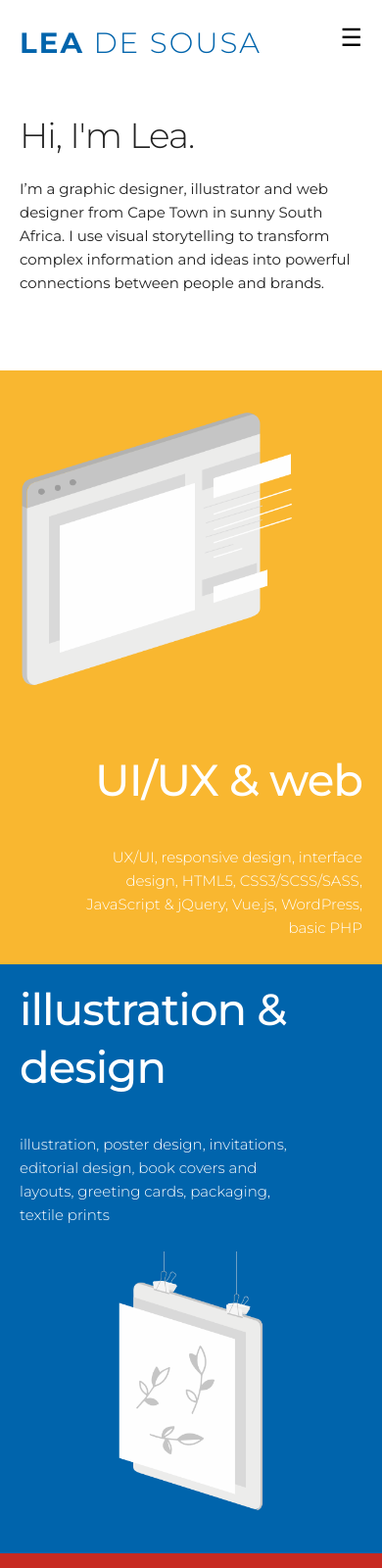
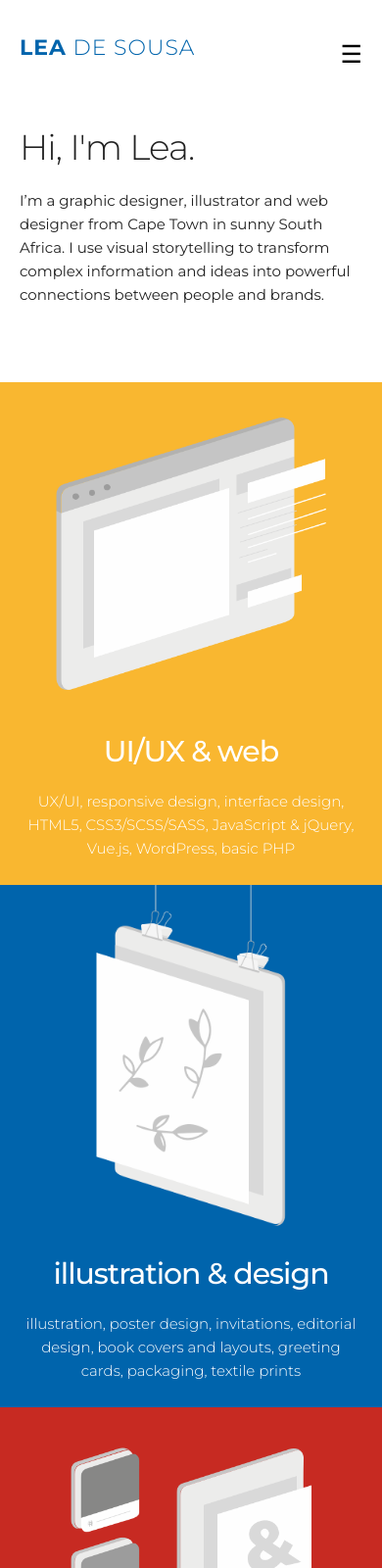
Before and after one commit to banana-montana/portfolio, a plain HTML site: page index.html in a window 390 px wide. Shown: the top 1600 px of the page at 98% size. Drawn offline with nearby package versions, Linux system fonts and the light colour scheme.

Commit message:
Changes to mobile view

```diff
--- a/css/style.scss
+++ b/css/style.scss
@@ -50,7 +50,7 @@ main {
   z-index: 1;
   top: 0;
   left: 0;
-  background: white;
+  background: $yellow-color;
   overflow-y: hidden;
   transition: 0.5s;
   li, a {
@@ -77,7 +77,7 @@ main {
   padding-top: 35px;
   float: right;
   font-size: 25px;
-  cursor: pointer
+  cursor: pointer;
   }
   h3 /*logo*/ {
   float: left;
@@ -165,8 +165,8 @@ main {
 }
 .blue {
   img {
-    padding: 0 12% 10% 12%;
-    width: 100%;
+    padding: 0 10% 8% 10%;
+    width: 120%;
   }
   background-color: $blue-color;
   p {
@@ -194,7 +194,7 @@ main {
   background: $yellow-color;
 }
 
-.filter-menu.category-active-animation {
+.filter-menu.category-active-branding {
   background: $red-color;
 }
 
@@ -336,6 +336,10 @@ main {
 /* ---- media queries ---- */
 /* ---- mobile ---- */
 @media only screen and (min-width:320px) and (max-width:767px) {
+.display-m {
+  display: none;
+}
+
 .mobilenav {
   p {
   padding-top: 18px;
@@ -379,12 +383,80 @@ main {
   }
 }
 
+/* skill set */
+.skill-set {
+  img {
+    padding: 10% 10%;
+    width: 100%;
+  }
+  h3 {
+    padding: 0;
+    font-size: 30px;
+  }
+}
+
+/* colour on skills section */
+.yellow {
+  h3, p {
+    text-align: center;
+  }
+  p {
+    padding: 0;
+  }
+}
+
+.blue {
+  padding: 0;
+  img {
+    padding: 0 0 20px 0;
+    width: 100%;
+  }
+  p, h3{
+    padding: 0;
+    text-align: center;
+  }
+}
+
+.red {
+  h3, p {
+    text-align: center;
+  }
+  p {
+    padding: 0;
+  }
+}
+
+.mobilenav {
+  color: black;
+  font-family: $font-main;
+  p /*hamburger menu icon*/ {
+  margin: 0;
+  padding-top: 35px;
+  float: right;
+  font-size: 25px;
+  cursor: pointer;
+  }
+  h3 /*logo*/ {
+  float: left;
+  font-size: 22px;
+  letter-spacing: 1px;
+  margin: 0;
+  text-transform: uppercase;
+  color: $blue-color;
+  padding-top: 35px;
+  }
+}
+
 }
 
 /* ---- phablet ---- */
 @media only screen and (min-width:768px) and (max-width:1365px) {
   .portfolio-entry {
     padding: 0 0 3% 0;
+  }
+
+  .display-d {
+    display: none;
   }
 }
 
@@ -393,6 +465,10 @@ main {
   .portfolio-entry {
     padding: 0 0 4% 0;
   }
+
+  .display-d {
+    display: none;
+  }
 }
 
 /* ---- large desktop ---- */
@@ -400,4 +476,8 @@ main {
   .portfolio-entry {
     padding: 0 0 4% 0;
   }
+
+  .display-d {
+    display: none;
+  }
 }
--- a/index.html
+++ b/index.html
@@ -39,7 +39,7 @@
                 <li><a href="#sayhi">say hi</a></li>
 
             </div>
-            <div class="six columns">
+            <div class="six columns display-m">
               <div class="contact-menu">
                 <h2>Let's talk</h2>
                 <i class="far fa-envelope"></i><p>lea.desousa@hotmail.com</p>
@@ -113,24 +113,27 @@
          </div>
       </div>
 
-         <div class="row">
+      <div class="row">
         <div class="twelve columns blue skillsetblock">
           <div class="container"> <!-- !!!!!!!! -->
+          <div class="four columns display-d">
+            <img src="img/design.png" alt="illustration and design skills">
+          </div>
           <div class="eight columns">
             <h3>illustration &amp; design</h3>
                   <p>illustration, poster design, invitations, editorial design, book covers and layouts, greeting cards, packaging, textile prints</p>
                 </div>
-                <div class="four columns">
-                <img src="img/design.png" alt="web skills">
+                <div class="four columns display-m">
+                <img src="img/design.png" alt="illustration and design skills">
               </div>
             </div>
          </div>
-</div>
+      </div>
          <div class="row">
         <div class="twelve columns red skillsetblock">
           <div class="container"> <!-- !!!!!!!! -->
           <div class="four columns">
-                <img src="img/branding.png" alt="web skills">
+                <img src="img/branding.png" alt="branding skills">
               </div>
                 <div class="eight columns">
                   <h3>branding &amp; identity</h3>
```
Also changed, not shown: work.html (+4 -4 lines), css/style.css, 1 other file.
